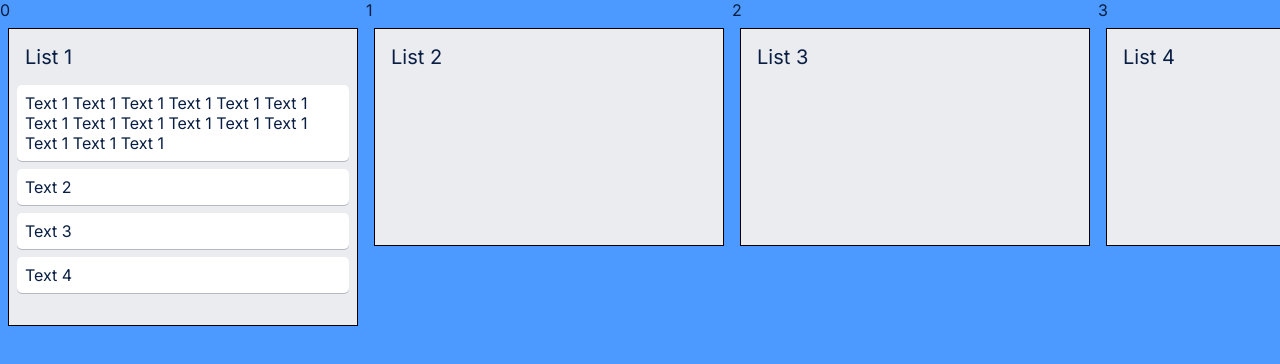
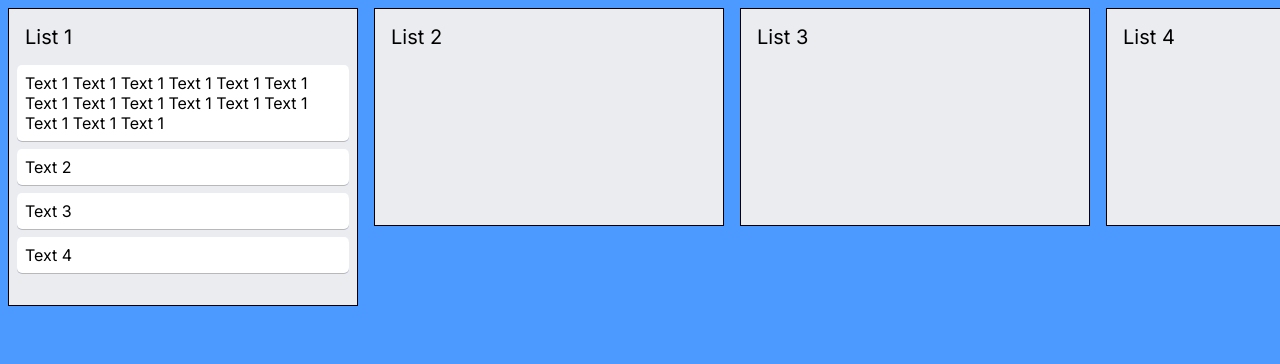
Before and after one commit to Rawallon/trello-clone-next, a Next.js app: page / in a window 1280 px wide. Shown: the top 364 px of the page. Built offline with nearby package versions, Linux system fonts and the light colour scheme.

Commit message:
Fixed columns drag n drop sorting

```diff
--- a/src/pages/index.js
+++ b/src/pages/index.js
@@ -22,7 +22,6 @@ export default function Home(props) {
     ) {
       return;
     }
-    console.log(e);
     if (e.type === 'CARD') {
       moveCard(e.draggableId, e.destination.droppableId, e.destination.index);
     }
@@ -34,16 +33,16 @@ export default function Home(props) {
     <DragDropContext onDragEnd={dragEndHandle}>
       <Droppable direction="horizontal" type="COLUMN" droppableId="board">
         {(provided, snapshot) => (
-          <div className={styles.PageWrapper}>
-            <div className={styles.BoardWrapper}>
-              {snapshot.draggingOverWith}
+          <div
+            className={styles.BoardWrapper}
+            ref={provided.innerRef}
+            {...provided.droppableProps}>
             {currentList.map((column, index) => (
-                <div
-                  ref={provided.innerRef}
-                  {...provided.droppableProps}
-                  key={column.id}>
-                  {index.toString()}
-                  <Column title={column.title} id={column.id} index={index}>
+              <Column
+                title={column.title}
+                id={column.id}
+                key={column.id}
+                index={index}>
                 {currentCards
                   .filter((item) => item.list === String(column.id))
                   .map((item, index) => (
@@ -65,10 +64,8 @@ export default function Home(props) {
                     </Draggable>
                   ))}
               </Column>
-                </div>
             ))}
             {provided.placeholder}
-            </div>
           </div>
         )}
       </Droppable>
```
Lines whose indentation alone changed are shown as unchanged.
